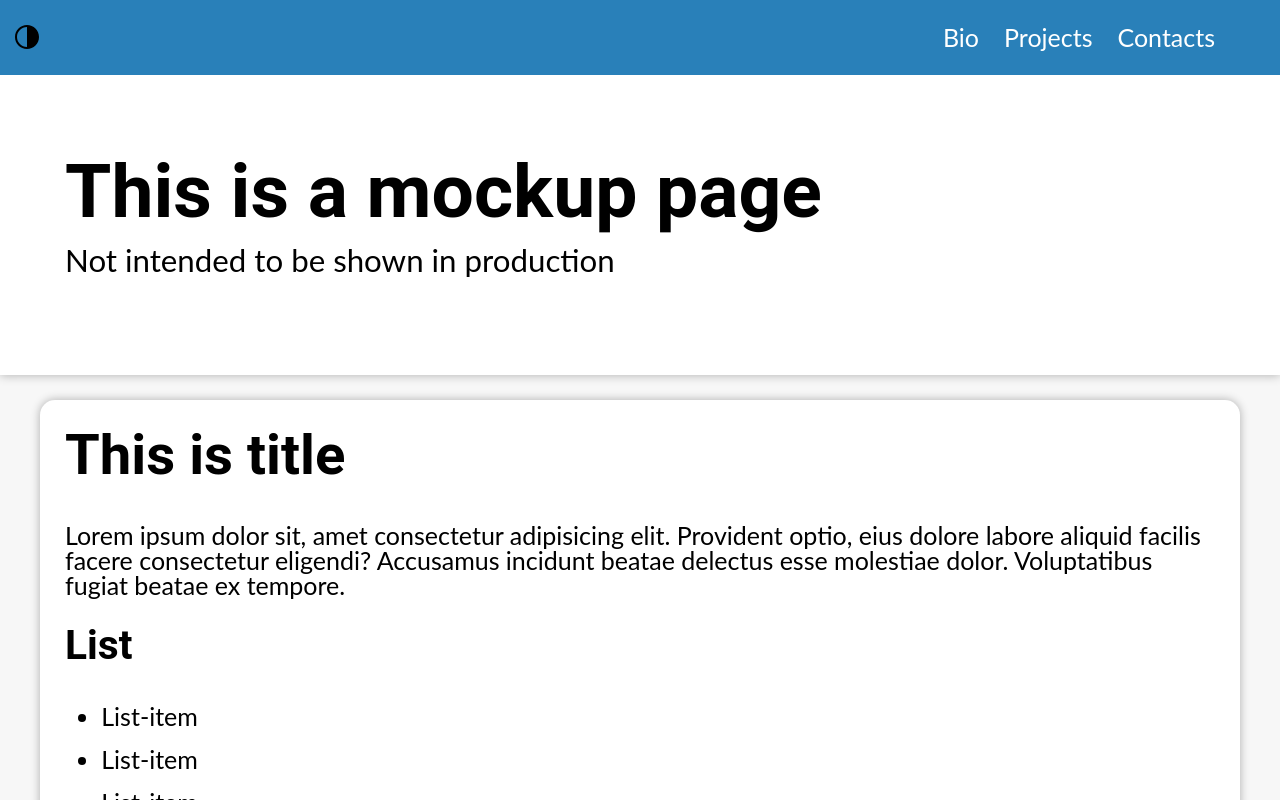
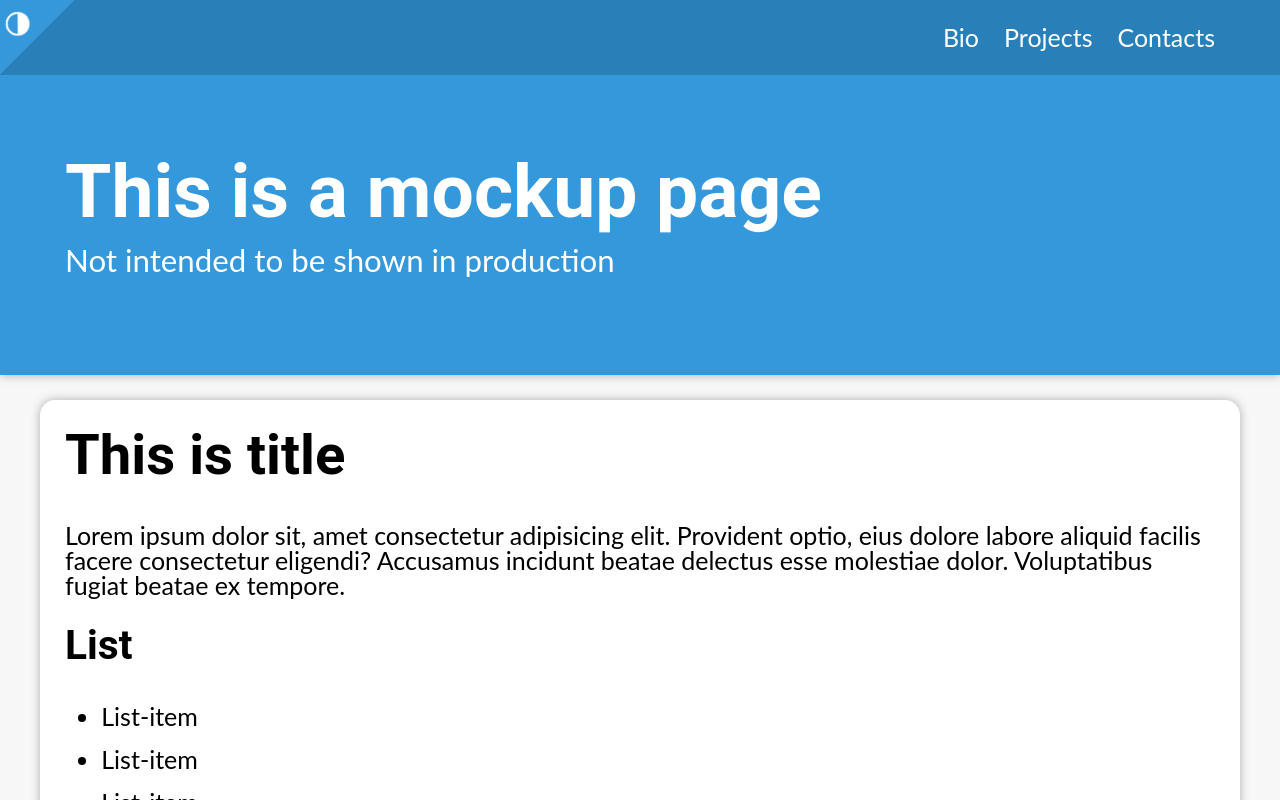
Before and after one commit to paranoidCrocodile/portfolio2, a Gatsby site: page /mockup in a window 1280 px wide. Built offline with nearby package versions, Linux system fonts and the light colour scheme; Gatsby itself is replaced by a stand-in of ours.

Commit message:
themedDiv

```diff
--- a/src/components/common/button.tsx
+++ b/src/components/common/button.tsx
@@ -1,6 +1,5 @@
 import React from "react";
 import styled from "styled-components";
-import { themedDiv } from "../common/mixins";
 
 interface ButtonProps {
   children: React.ReactNode;
@@ -9,7 +8,6 @@ interface ButtonProps {
 
 const ButtonDiv = styled.div`
   cursor: pointer;
-  ${themedDiv}
 `;
 
 const Button = ({ children, onClick }: ButtonProps): React.ReactElement => (
--- a/src/components/common/card.tsx
+++ b/src/components/common/card.tsx
@@ -1,6 +1,10 @@
 import React from "react";
 import styled from "styled-components";
-import { themedDiv } from "../common/mixins";
+import {
+  alternateBackgroundSec,
+  alternateBorder,
+  shadow,
+} from "../common/mixins";
 
 interface CardProps {
   children: React.ReactNode;
@@ -12,7 +16,9 @@ const CardDiv = styled.div`
   border-radius: 15px;
   padding: 1rem;
   margin: 1rem 0rem;
-  ${themedDiv}
+  ${alternateBackgroundSec}
+  ${alternateBorder}
+  ${shadow}
 `;
 
 const Card = ({ children, className }: CardProps): React.ReactElement => (
--- a/src/components/common/mixins.tsx
+++ b/src/components/common/mixins.tsx
@@ -1,43 +1,28 @@
 import { css } from "styled-components";
 
-const themedDiv = css`
-  box-shadow: 0px 0px 10px 0px rgba(0, 0, 0, 0.3);
-  * {
-    color: inherit;
-    background-color: inherit;
-  }
+const alternateBackgroundSec = css`
   ${(props) => {
-    const { isDark, main, backgroundSecond, fontLight, fontDark } = props.theme;
-    return isDark
-      ? `
-  background-color: ${backgroundSecond};
-  border: 1px ${main} solid;
-  color: ${fontLight};
-  `
-      : `
-  background-color: ${backgroundSecond};
-  color: ${fontDark};
+    const { backgroundSecond, fontLight, fontDark, isDark } = props.theme;
+    return `
+      background-color: ${backgroundSecond};
+      color: ${isDark ? fontLight : fontDark};
+    `;
+  }}
+`;
+
+const alternateMain = css`
+  ${(props) => {
+    const { main, fontLight } = props.theme;
+    return `
+    background-color: ${main};
+    color: ${fontLight};
   `;
   }}
 `;
 
-const themedDivBorderless = css`
-  * {
-    color: inherit;
-    background-color: inherit;
-  }
-  ${(props) => {
-    const { isDark, background, fontLight, fontDark } = props.theme;
-    return isDark
-      ? `
-  background-color: ${background};
-  color: ${fontLight};
-  `
-      : `
-  background-color: ${background};
-  color: ${fontDark};
-  `;
-  }}
+const alternateBorder = css`
+  ${(props) =>
+    props.theme.isDark ? `border: 1px ${props.theme.main} solid` : ``};
 `;
 
 const hoverable = css`
@@ -48,4 +33,14 @@ const hoverable = css`
   }
 `;
 
-export { themedDiv, themedDivBorderless, hoverable };
+const shadow = css`
+  box-shadow: 0px 0px 10px 0px rgba(0, 0, 0, 0.3);
+`;
+
+export {
+  hoverable,
+  alternateBackgroundSec,
+  alternateMain,
+  alternateBorder,
+  shadow,
+};
--- a/src/layout/BaseLayout.tsx
+++ b/src/layout/BaseLayout.tsx
@@ -1,30 +1,27 @@
 import React, { useState } from "react";
-import styled, { createGlobalStyle, ThemeProvider } from "styled-components";
+import styled, { ThemeProvider } from "styled-components";
 import ThemeIcon from "../assets/svg/themeIcon.svg";
 import "../style/reset.css";
+import "../style/global.css";
 
 interface BaseLayoutProps {
   children: React.ReactNode;
 }
 
 const ThemeButton = styled.div`
-  background-color: rgba(0, 0, 0, 0);
   position: fixed;
-  top: 1rem;
-  left: 15px;
+  height: 6rem;
+  width: 6rem;
+  transform: rotateZ(45deg);
+  top: -4.3rem;
+  left: -3rem;
   z-index: 999;
+  transition: background-color 0.25s ease-in-out;
+  background-color: ${(props) => props.theme.main};
   & > svg {
-    fill: ${(props) =>
-      props.theme.isDark ? props.theme.fontLight : props.theme.fontDark};
-  }
-`;
-
-const GlobalStyle = createGlobalStyle`
-  :root{
-    font-size: 25px;
-  }
-  *{
-    transition: color 0.25s ease-in-out;
+    position: relative;
+    transform: translate(4.6rem, 3.6rem) rotate(-45deg);
+    fill: ${(props) => props.theme.fontLight};
   }
 `;
 
@@ -55,7 +52,6 @@ const BaseLayout = ({ children }: BaseLayoutProps): React.ReactElement => {
   const [themeBool, changeTheme] = useState(preferDark);
   return (
     <>
-      <GlobalStyle />
       <ThemeProvider theme={themeBool ? darkTheme : lightTheme}>
         <ThemeButton onClick={(e) => changeTheme(!themeBool)}>
           <ThemeIcon />
--- a/src/layout/MainLayout.tsx
+++ b/src/layout/MainLayout.tsx
@@ -1,7 +1,7 @@
 import React from "react";
 import styled from "styled-components";
 import Header from "../components/header";
-import { themedDiv } from "../components/common/mixins";
+import { alternateBorder, shadow } from "../components/common/mixins";
 import BaseLayout from "./BaseLayout";
 
 interface LayoutProp {
@@ -18,7 +18,15 @@ const HeaderDiv = styled(Header)`
 const PageHead = styled.div`
   width: 100vw;
   height: 12rem;
-  ${themedDiv}
+  ${alternateBorder}
+  ${shadow}
+  ${(props) => {
+    const { isDark, fontLight, backgroundSecond, main } = props.theme;
+    return `
+    background-color: ${isDark ? backgroundSecond : main};
+    color: ${fontLight};
+    `;
+  }}
 `;
 
 const PageHeadDiv = styled.div`
--- /dev/null
+++ b/src/style/global.css
@@ -0,0 +1,21 @@
+:root{
+  font-size: 25px;
+}
+*{
+  user-select: none;
+  transition: color 0.25s ease-in-out;
+}
+html {
+  -ms-text-size-adjust: 100%;
+  -webkit-text-size-adjust: 100%;
+  box-sizing: border-box;
+  overflow-y: scroll;
+}
+html, body{
+  width: 100%;
+  height: 100%;
+  margin: 0px;
+  padding: 0px;
+  overflow-x: hidden;
+  overflow-y: auto;
+}
--- a/src/style/reset.css
+++ b/src/style/reset.css
@@ -1,21 +1,3 @@
-:root{
-  font-size: 25px;
-}
-html {
-  -ms-text-size-adjust: 100%;
-  -webkit-text-size-adjust: 100%;
-  box-sizing: border-box;
-  overflow-y: scroll;
-}
-html, body
-{
-  width: 100%;
-  height: 100%;
-  margin: 0px;
-  padding: 0px;
-  overflow-x: hidden;
-  overflow-y: auto;
-}
 body {
   margin: 0;
   -webkit-font-smoothing: antialiased;
```
Also changed, not shown: src/pages/index.tsx (+5 -9 lines), src/todo.txt (+10 -4 lines).
